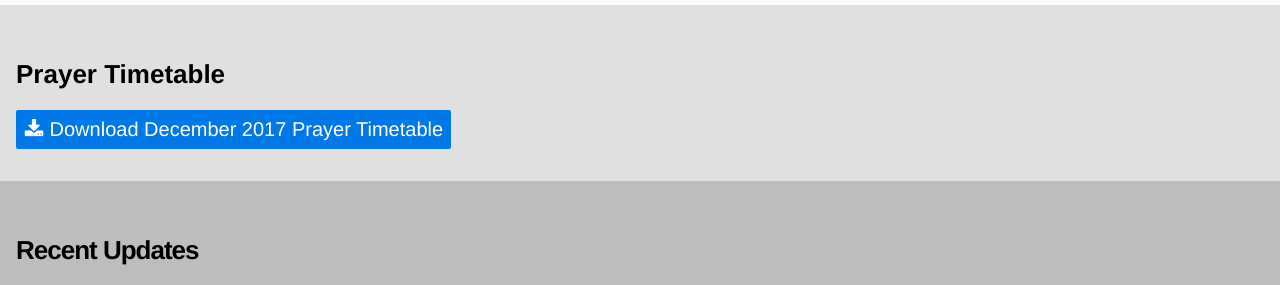
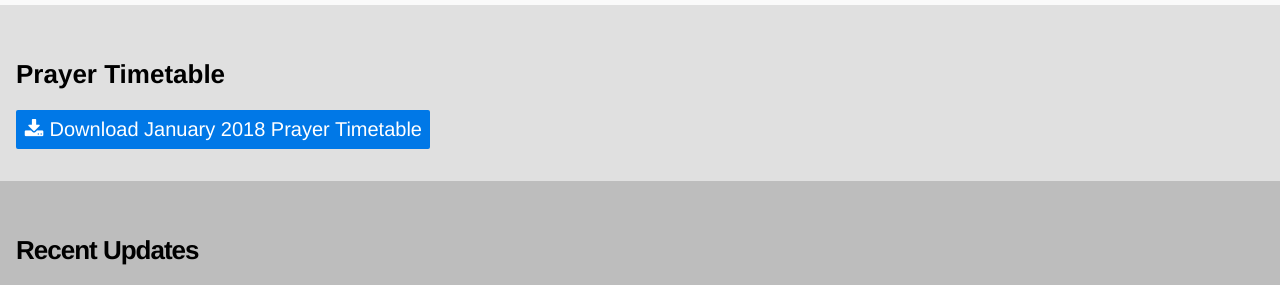
Before and after one commit to ecclesmosque/ecclesmosque.github.io, a Jekyll site: the page built from _pages/home.md, in a window 1280 px wide. Shown: the part 209-494 px from the top of the page. Built offline with Jekyll 4.4.1, drawn with Linux system fonts in a browser that asks for light colours; grey boxes are pictures that could not be loaded.

Commit message:
January 2018 timetable

```diff
--- a/_data/timetable.yml
+++ b/_data/timetable.yml
@@ -1,3 +1,7 @@
+- id: 2018-01
+  label: January 2018
+  guid: 1Nu-M6Wc8YJN9TpGtsyNM2LArI2PUiZmL
+
 - id: 2017-12
   label: December 2017
   guid: 1s1xJz360g4OGu9Eed16DXlSlFjJRCxYB
--- a/package.json
+++ b/package.json
@@ -2,7 +2,10 @@
   "name": "ecclesmosque.github.io",
   "version": "1.0.0",
   "description": "Eccles Mosque Website",
-  "scripts": {},
+  "scripts": {
+    "clean": "rm -rf node_modules _site",
+    "start": "gulp serve"
+  },
   "repository": {
     "type": "git",
     "url": "git+https://github.com/ecclesmosque/ecclesmosque.github.io.git"
```
Also changed, not shown: Gemfile.lock.
